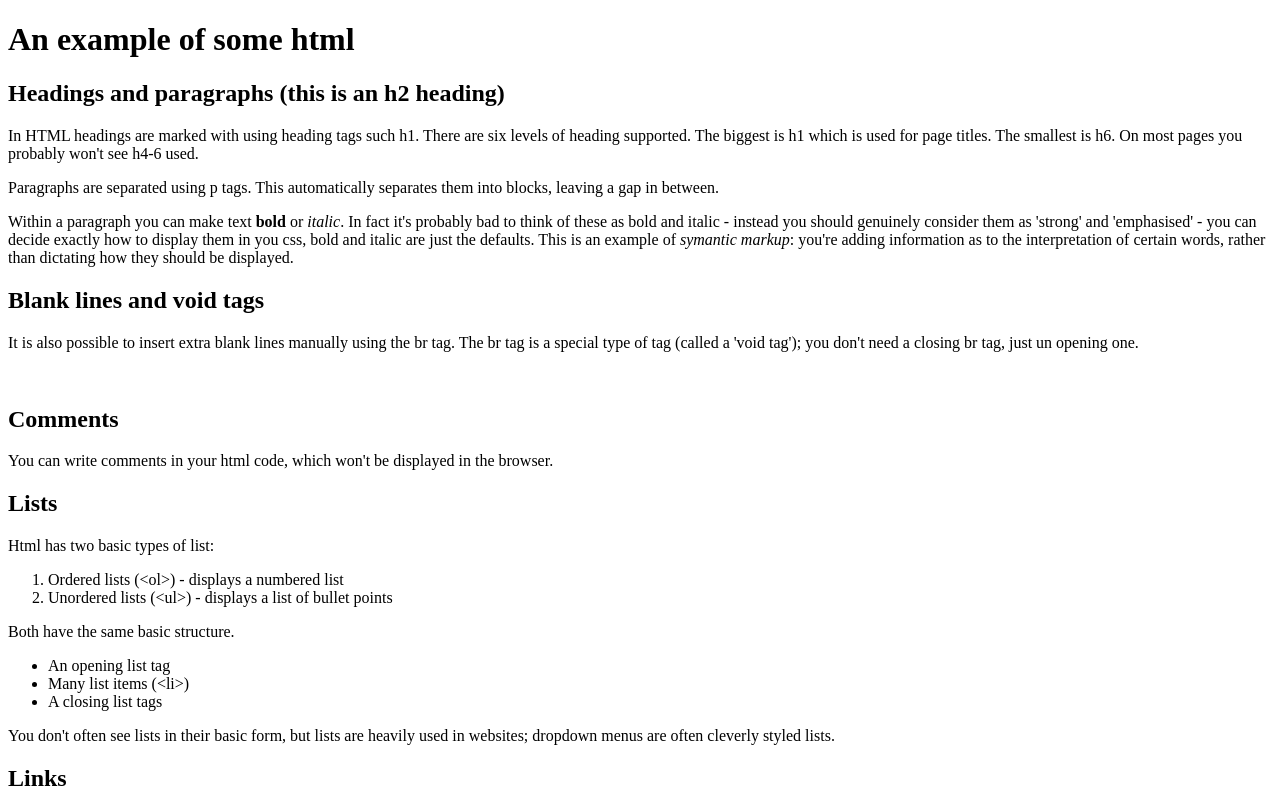
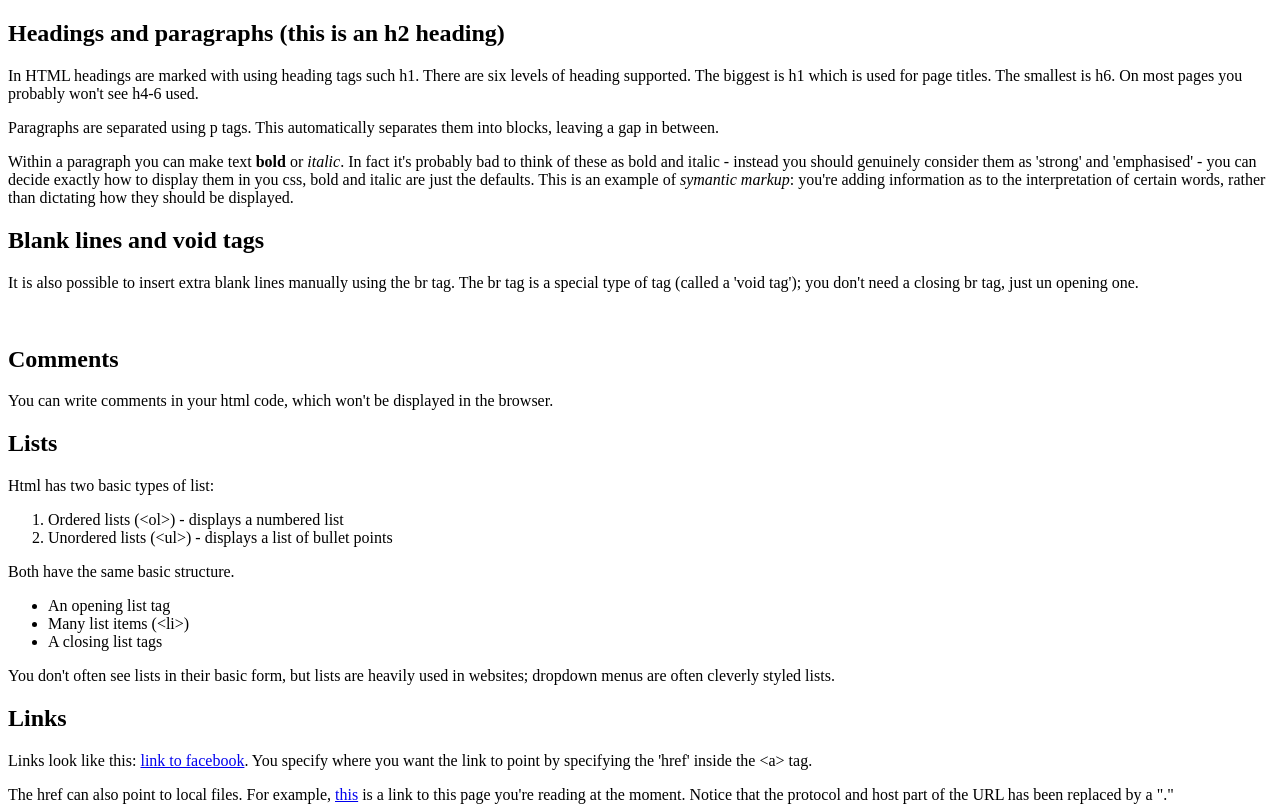
Before and after one commit to barbaracoen21/web-project, a plain HTML site: page example.html in a window 1280 px wide. Shown: the top 807 px of the page. Drawn offline with Linux system fonts and the light colour scheme.

Commit message:
Update example.html

```diff
--- a/example.html
+++ b/example.html
@@ -6,7 +6,7 @@
 
 <body>
 
-  <h1>An example of some html</h1>
+
 
   <h2>Headings and paragraphs (this is an h2 heading)</h2>
 
```
